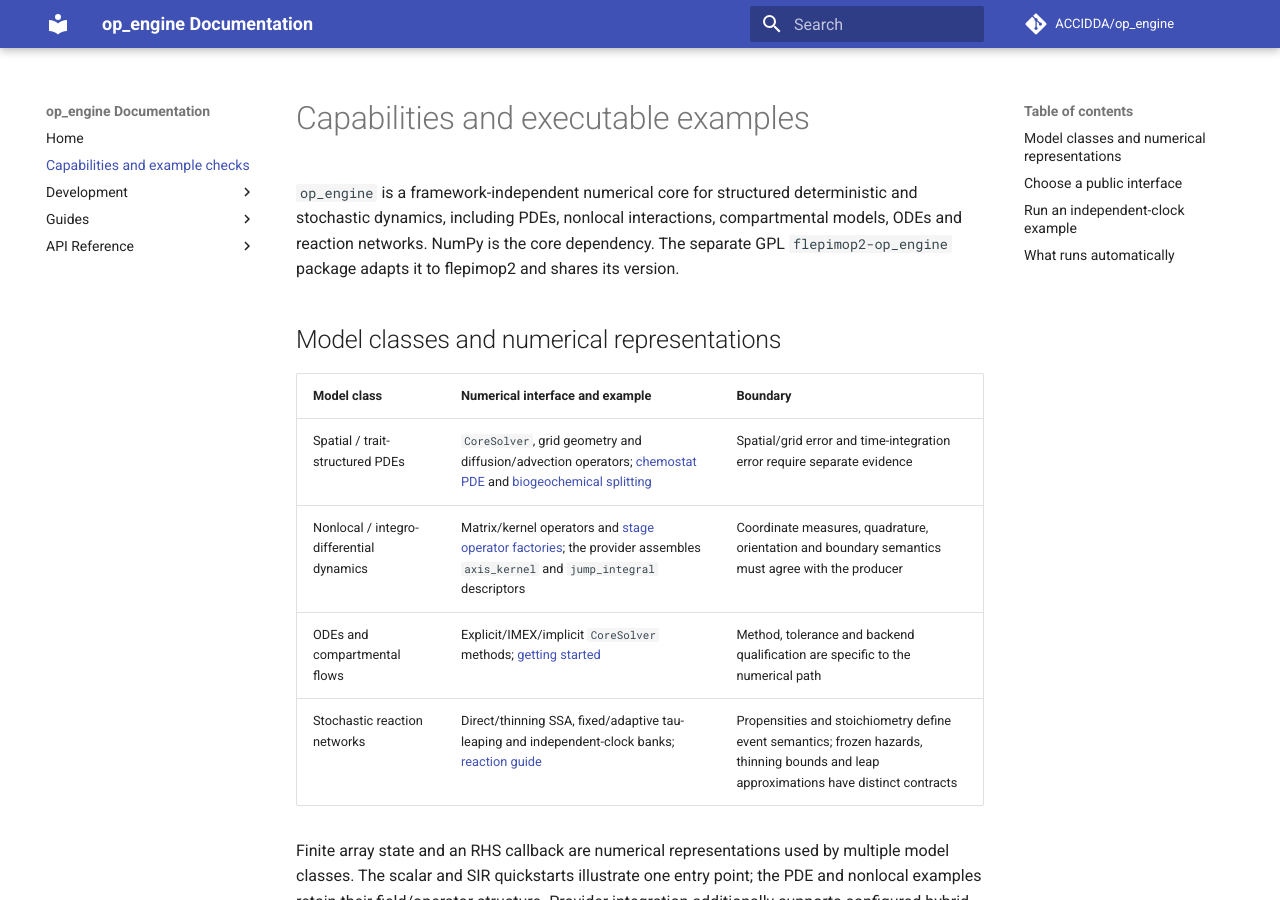
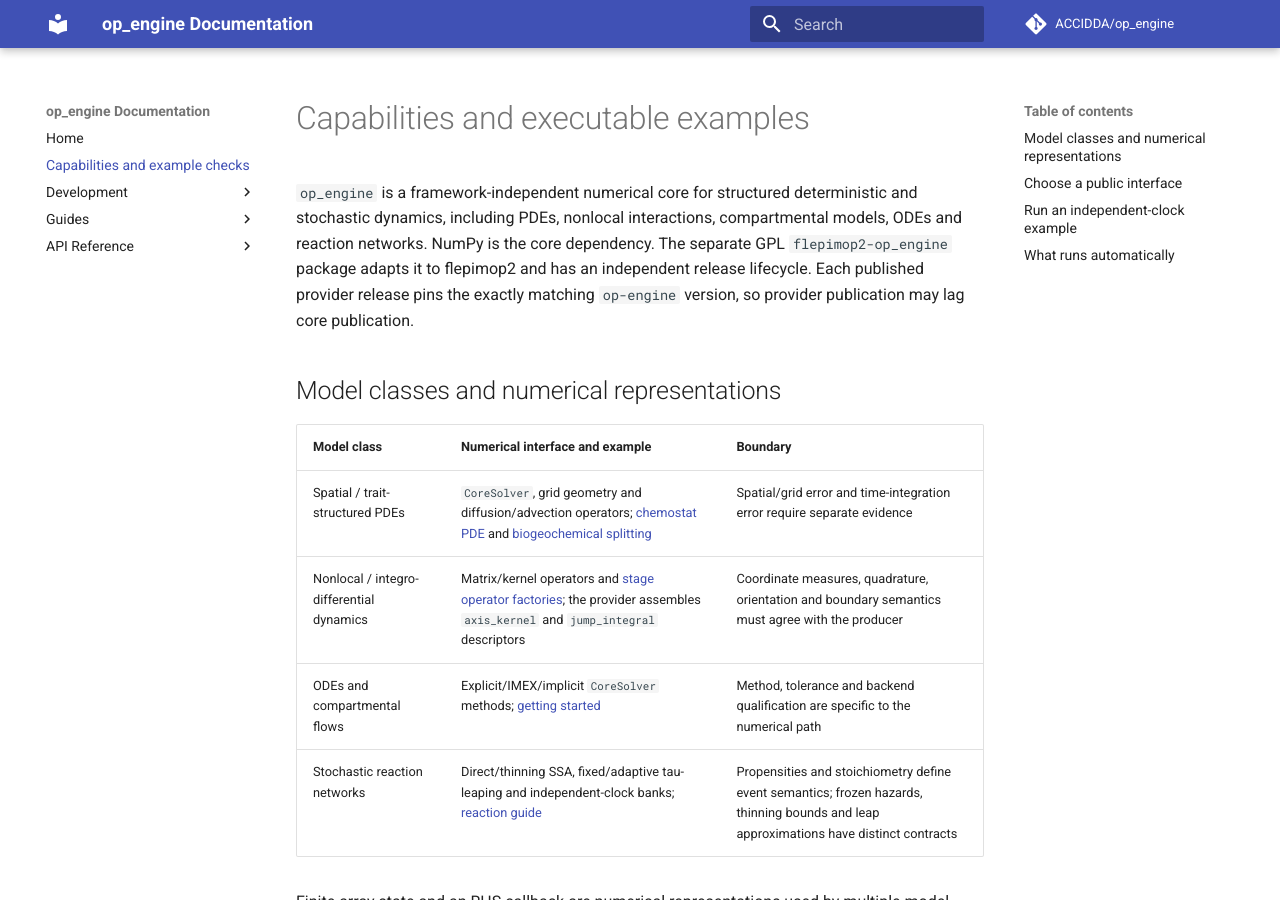
Before and after one commit to ACCIDDA/op_engine, an MkDocs documentation site: the page built from docs/guides/capabilities.md, in a window 1280 px wide and 900 px high. Built offline with MkDocs 1.6.1 and Material for MkDocs 9.7.7, drawn with Linux system fonts in a browser that asks for light colours; comment, search, counter and statistics services are not loaded; the version menu is left out.

Commit message:
docs: clarify provider release lifecycle

```diff
--- a/docs/guides/capabilities.md
+++ b/docs/guides/capabilities.md
@@ -3,8 +3,9 @@
 `op_engine` is a framework-independent numerical core for structured
 deterministic and stochastic dynamics, including PDEs, nonlocal interactions,
 compartmental models, ODEs and reaction networks. NumPy is the core dependency.
-The separate GPL
-`flepimop2-op_engine` package adapts it to flepimop2 and shares its version.
+The separate GPL `flepimop2-op_engine` package adapts it to flepimop2 and has an
+independent release lifecycle. Each published provider release pins the exactly
+matching `op-engine` version, so provider publication may lag core publication.
 
 ## Model classes and numerical representations
 
```
Also changed, not shown: CHANGELOG.md (+10 -0 lines), 1 other file.
